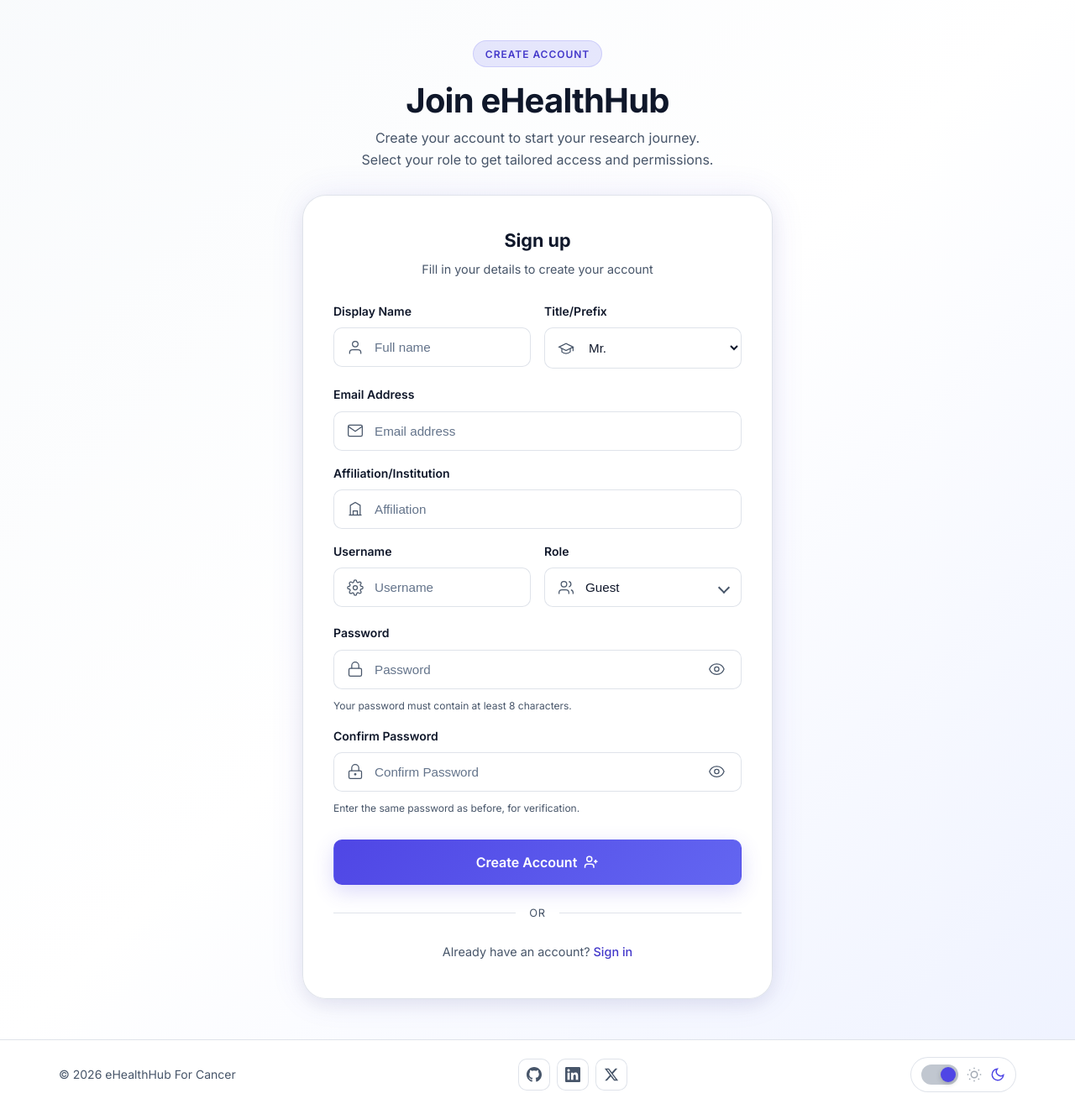
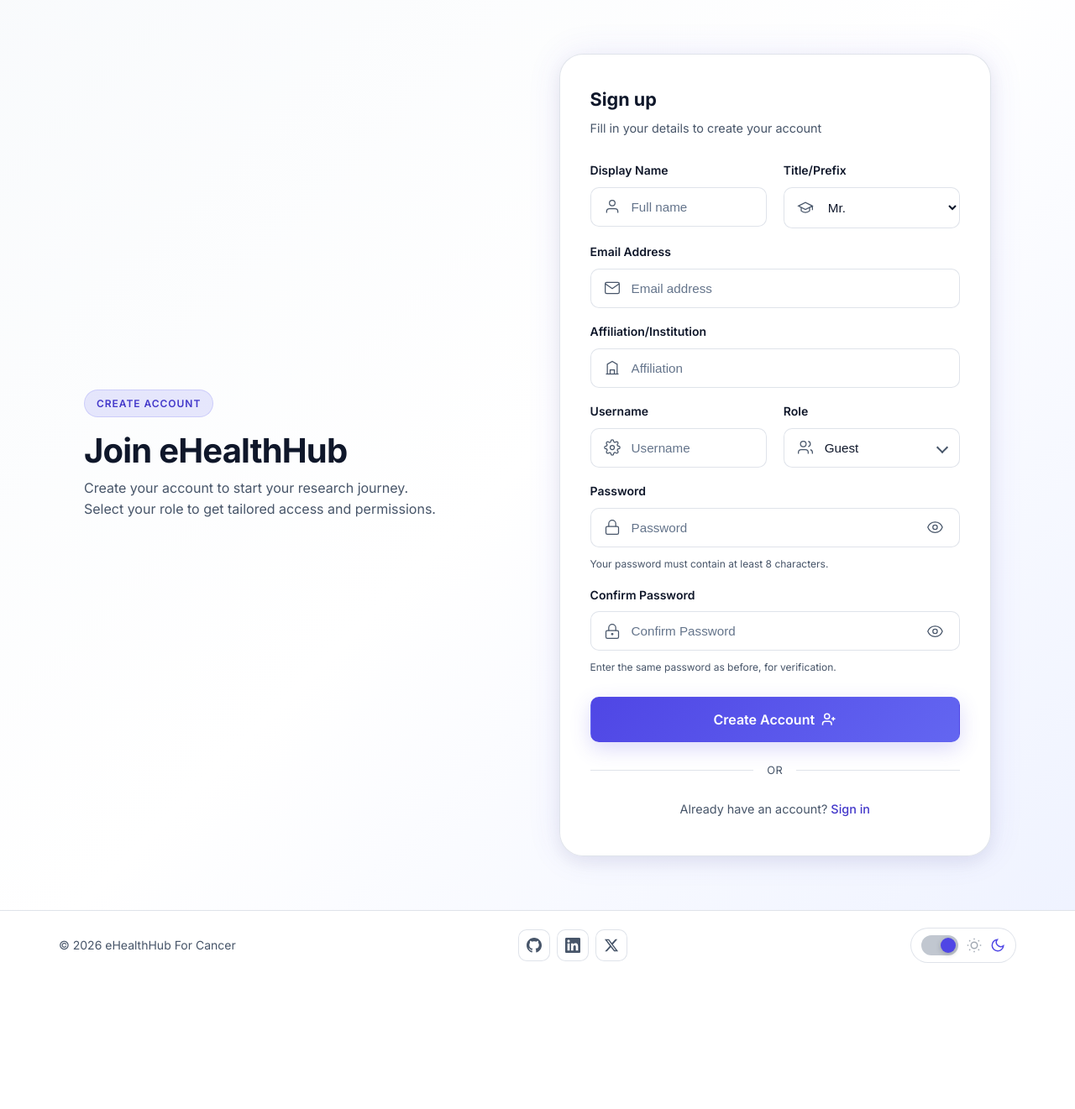
Before and after one commit to eHealthHub4Cancer/atlas_admin, a Django app: page /accounts/signup/ in a window 1280 px wide. Shown: the part 99-1420 px from the top of the page at 84% size. After the commit the page ends 1246 px from the top, so only its background shows below. Run offline with Django 5.2, Linux system fonts and the light colour scheme.

Commit message:
Improve Django auth login and form layout

```diff
--- a/accounts/api_views.py
+++ b/accounts/api_views.py
@@ -6,6 +6,7 @@
 from django.db.models import Q
 from rest_framework import status
 from rest_framework.decorators import api_view
+from django.views.decorators.csrf import ensure_csrf_cookie
 from rest_framework.response import Response
 
 from .models import AtlasUser, UserProfile, AdminUser, Permission
@@ -66,6 +67,7 @@
 # AUTH API ENDPOINTS
 # ─────────────────────────────────────────────────────────────────────────────
 
+@ensure_csrf_cookie
 @api_view(['GET'])
 def session_api(request):
     """Get current session info."""
--- a/accounts/static/css/login.css
+++ b/accounts/static/css/login.css
@@ -49,19 +49,23 @@
   flex: 1;
   display: flex;
   align-items: center;
-  padding: 3rem 0;
+  padding: 4rem 0;
 }
 
 .auth-wrapper {
   width: 100%;
-  max-width: 480px;
+  max-width: 980px;
   margin: 0 auto;
+  display: grid;
+  grid-template-columns: minmax(0, 1fr);
+  gap: clamp(2rem, 4vw, 4rem);
+  align-items: center;
 }
 
 /* Hero Section */
 .auth-hero {
   text-align: center;
-  margin-bottom: 2rem;
+  margin-bottom: 0;
 }
 
 .auth-hero .pill {
@@ -89,6 +93,7 @@
 .auth-card {
   padding: clamp(1.75rem, 4vw, 2.5rem);
   border-radius: var(--radius-xl);
+  width: 100%;
 }
 
 .auth-card-header {
@@ -111,6 +116,17 @@
 /* Auth Form */
 .auth-form {
   margin-bottom: 1.5rem;
+  display: flex;
+  flex-direction: column;
+  gap: 1rem;
+}
+
+.auth-form .form-field {
+  margin-bottom: 0;
+}
+
+.auth-form .form-row {
+  gap: 1.25rem;
 }
 
 .auth-form .btn-block {
@@ -189,14 +205,11 @@
 
   .auth-wrapper {
     max-width: 100%;
+    grid-template-columns: 1fr;
   }
 
   .auth-card {
     border-radius: var(--radius-lg);
-  }
-
-  .auth-hero {
-    margin-bottom: 1.5rem;
   }
 
   .auth-title {
@@ -220,3 +233,22 @@
     padding: 1.5rem;
   }
 }
+
+@media (min-width: 900px) {
+  .auth-wrapper {
+    grid-template-columns: minmax(0, 1fr) minmax(0, 1fr);
+  }
+
+  .auth-hero {
+    text-align: left;
+  }
+
+  .auth-subtitle {
+    margin: 0;
+    max-width: 420px;
+  }
+
+  .auth-card-header {
+    text-align: left;
+  }
+}
--- a/accounts/static/css/signup.css
+++ b/accounts/static/css/signup.css
@@ -1,6 +1,6 @@
 /* Signup page specific styles */
 .signup-page .auth-wrapper {
-  max-width: 560px;
+  max-width: 1080px;
 }
 
 .signup-page .auth-card {
@@ -8,7 +8,7 @@
 }
 
 .signup-page .auth-hero {
-  margin-bottom: 1.75rem;
+  margin-bottom: 0;
 }
 
 .signup-page .auth-subtitle {
@@ -16,12 +16,8 @@
 }
 
 /* Adjust form fields for signup */
-.signup-page .form-field {
-  margin-bottom: 1rem;
-}
-
-.signup-page .form-field:last-of-type {
-  margin-bottom: 1.25rem;
+.signup-page .auth-form {
+  gap: 1.1rem;
 }
 
 /* Compact password hints */
--- a/accounts/templates/accounts/login.html
+++ b/accounts/templates/accounts/login.html
@@ -49,13 +49,13 @@
                     <form method="post" class="auth-form">
                         {% csrf_token %}
                         <div class="form-field">
-                            <label for="username">Username</label>
+                            <label for="username">Username or email</label>
                             <div class="input-wrapper">
                                 <svg class="input-icon" viewBox="0 0 24 24" fill="none" stroke="currentColor" stroke-width="1.5">
                                     <path d="M20 21v-2a4 4 0 0 0-4-4H8a4 4 0 0 0-4 4v2"/>
                                     <circle cx="12" cy="7" r="4"/>
                                 </svg>
-                                <input type="text" id="username" name="username" autocomplete="username" placeholder="Enter your username" required>
+                                <input type="text" id="username" name="username" autocomplete="username" placeholder="Enter your username or email" required>
                             </div>
                         </div>
                         <div class="form-field">
--- a/accounts/views.py
+++ b/accounts/views.py
@@ -347,25 +347,42 @@
 
 def login_view(request):
     if request.method == "POST":
-        username = request.POST.get("username")
-        password = request.POST.get("password")
+        username = (request.POST.get("username") or "").strip()
+        password = request.POST.get("password") or ""
 
-        try:
-            user = AtlasUser.objects.get(username=username)
-            if user.is_disabled:
-                messages.error(request, "Your account has been disabled. Please contact an admin.")
-                return render(request, "accounts/login.html")
+        if not username or not password:
+            messages.error(request, "Please enter both username/email and password.")
+            return render(request, "accounts/login.html")
 
-            if user.check_password(password):
-                request.session["user_id"] = user.id
-                request.session["username"] = user.username
-                request.session["role"] = user.role
-                messages.success(request, "Signed in successfully.")
-                return redirect("user_dashboard")
+        user = None
+        if "@" in username:
+            try:
+                profile = UserProfile.objects.select_related("user").get(email__iexact=username)
+                user = profile.user
+            except UserProfile.DoesNotExist:
+                user = None
+        else:
+            try:
+                user = AtlasUser.objects.get(username__iexact=username)
+            except AtlasUser.DoesNotExist:
+                user = None
 
+        if not user:
             messages.error(request, "Invalid username or password.")
-        except AtlasUser.DoesNotExist:
-            messages.error(request, "Invalid username or password.")
+            return render(request, "accounts/login.html")
+
+        if user.is_disabled:
+            messages.error(request, "Your account has been disabled. Please contact an admin.")
+            return render(request, "accounts/login.html")
+
+        if user.check_password(password):
+            request.session["user_id"] = user.id
+            request.session["username"] = user.username
+            request.session["role"] = user.role
+            messages.success(request, "Signed in successfully.")
+            return redirect("user_dashboard")
+
+        messages.error(request, "Invalid username or password.")
 
     return render(request, "accounts/login.html")
 
--- a/frontend/src/components/layout/AuthLayout.tsx
+++ b/frontend/src/components/layout/AuthLayout.tsx
@@ -101,7 +101,7 @@
           </div>
 
           {/* Card */}
-          <div className="bg-white dark:bg-dark-card rounded-2xl shadow-soft p-8">
+          <div className="bg-white dark:bg-dark-card rounded-2xl shadow-soft p-6 sm:p-8">
             {children}
           </div>
         </div>
--- a/frontend/src/components/ui/Input.tsx
+++ b/frontend/src/components/ui/Input.tsx
@@ -33,12 +33,13 @@
             ref={ref}
             id={inputId}
             className={cn(
-              'w-full px-4 py-2.5 rounded-xl text-sm',
+              'w-full h-11 px-4 rounded-xl text-sm',
               'bg-white dark:bg-dark-elevated',
+              'border border-slate-200 dark:border-dark-border',
               'text-slate-900 dark:text-slate-100',
               'placeholder:text-slate-400 dark:placeholder:text-slate-500',
               'transition-all duration-200 shadow-sm',
-              'focus:ring-2 focus:ring-brand-500/20',
+              'focus:ring-2 focus:ring-brand-500/20 focus:border-brand-500',
               'focus:outline-none',
               error && 'input-error',
               leftIcon && 'pl-10',
--- a/frontend/src/components/ui/Select.tsx
+++ b/frontend/src/components/ui/Select.tsx
@@ -43,9 +43,10 @@
         <div className="relative">
           <Listbox.Button
             className={cn(
-              'relative w-full cursor-pointer rounded-xl py-2.5 pl-4 pr-10 text-left text-sm',
+              'relative w-full h-11 cursor-pointer rounded-xl pl-4 pr-10 text-left text-sm',
               'bg-white dark:bg-dark-elevated',
-              'focus:outline-none focus:ring-2 focus:ring-brand-500/20',
+              'border border-slate-200 dark:border-dark-border',
+              'focus:outline-none focus:ring-2 focus:ring-brand-500/20 focus:border-brand-500',
               'transition-all duration-200 shadow-sm',
               error && 'input-error',
               disabled && 'opacity-50 cursor-not-allowed'
--- a/frontend/src/lib/api.ts
+++ b/frontend/src/lib/api.ts
@@ -14,7 +14,7 @@
 
 type JsonValue = string | number | boolean | null | JsonValue[] | { [key: string]: JsonValue };
 
-const API_BASE = '/api';
+const API_BASE = '/accounts/api';
 
 const getCsrfToken = (): string | null => {
   if (typeof document === 'undefined') {
--- a/frontend/src/pages/auth/AdminLoginPage.tsx
+++ b/frontend/src/pages/auth/AdminLoginPage.tsx
@@ -70,7 +70,7 @@
         </Badge>
       </div>
 
-      <form onSubmit={handleSubmit} className="space-y-5">
+      <form onSubmit={handleSubmit} className="space-y-6">
         <Input
           label="Email"
           name="email"
--- a/frontend/src/pages/auth/LoginPage.tsx
+++ b/frontend/src/pages/auth/LoginPage.tsx
@@ -64,7 +64,7 @@
       showAdminLink
       maxWidthClassName="max-w-sm"
     >
-      <form onSubmit={handleSubmit} className="space-y-5">
+      <form onSubmit={handleSubmit} className="space-y-6">
         <Input
           label="Username or email"
           name="username"
--- a/frontend/src/pages/auth/SignupPage.tsx
+++ b/frontend/src/pages/auth/SignupPage.tsx
@@ -106,8 +106,8 @@
       subtitle="Join Atlas Research Platform"
       maxWidthClassName="max-w-lg"
     >
-      <form onSubmit={handleSubmit} className="space-y-4">
-        <div className="grid grid-cols-2 gap-4">
+      <form onSubmit={handleSubmit} className="space-y-6">
+        <div className="grid grid-cols-1 sm:grid-cols-2 gap-4 sm:gap-6">
           <Select
             label="Prefix"
             options={prefixOptions}
--- a/frontend/src/pages/user/PasswordPage.tsx
+++ b/frontend/src/pages/user/PasswordPage.tsx
@@ -99,7 +99,7 @@
           description="Choose a strong password with at least 8 characters"
         />
 
-        <form onSubmit={handleSubmit} className="space-y-5">
+        <form onSubmit={handleSubmit} className="space-y-6">
           <Input
             label="Current Password"
             name="current_password"
--- a/frontend/src/pages/user/ProfilePage.tsx
+++ b/frontend/src/pages/user/ProfilePage.tsx
@@ -128,8 +128,8 @@
           title="Edit Profile"
           description="Update your personal information below"
         />
-        <form onSubmit={handleSubmit} className="space-y-5">
-          <div className="grid grid-cols-1 sm:grid-cols-2 gap-4">
+        <form onSubmit={handleSubmit} className="space-y-6">
+          <div className="grid grid-cols-1 sm:grid-cols-2 gap-4 sm:gap-6">
             <Select
               label="Prefix"
               options={prefixOptions}
```
